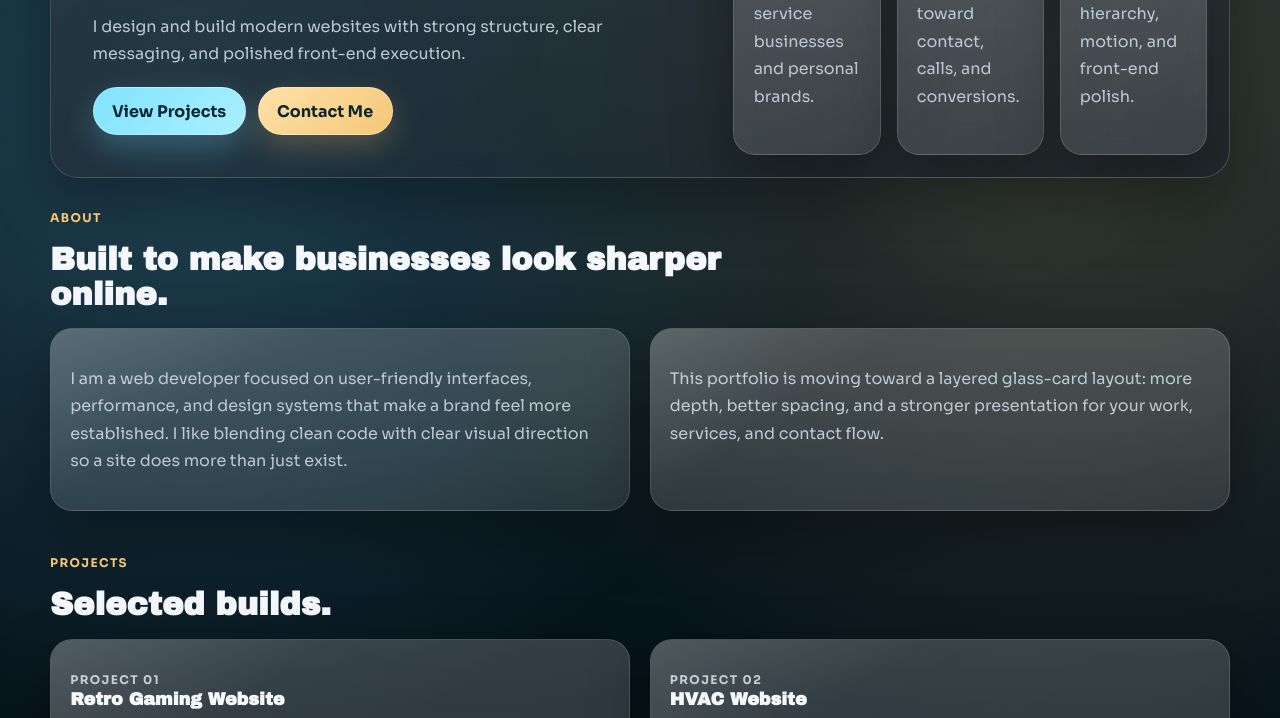
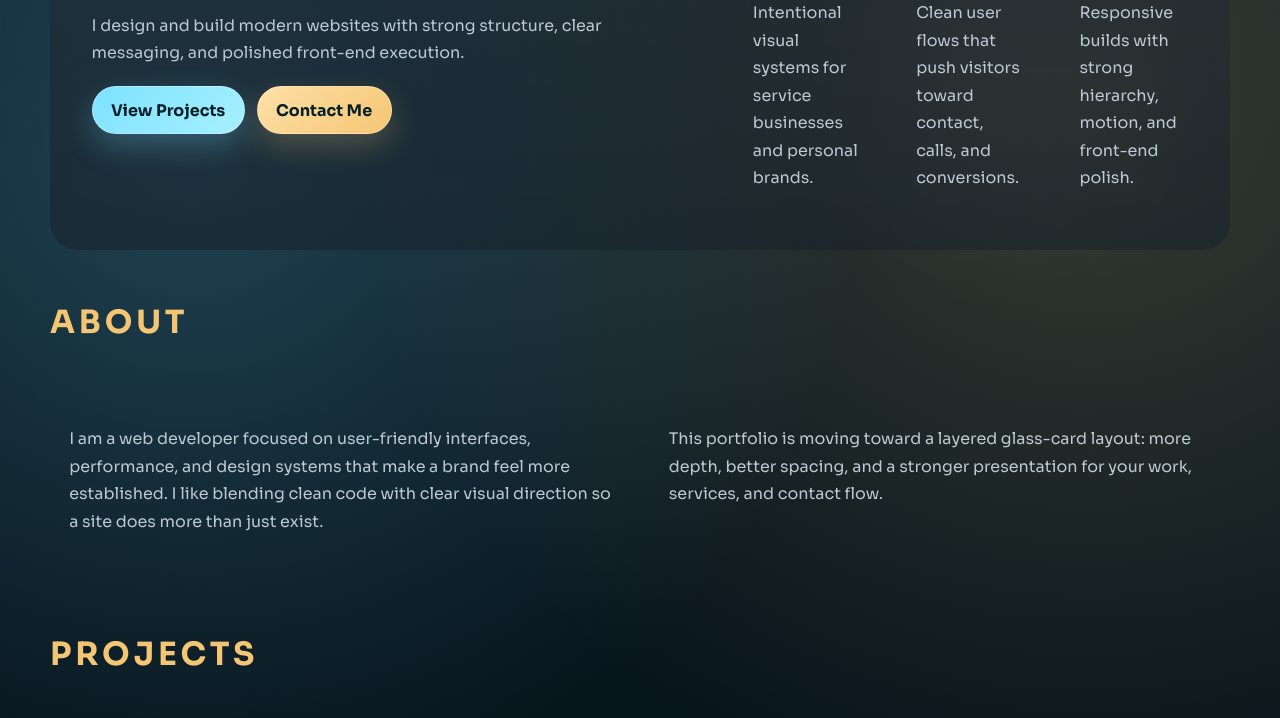
Before and after one commit to FaustinoLopez/Faustino-Lopez-Portfolio-Website, a plain HTML site: page index.html in a window 1280 px wide. Shown: the part 484-1202 px from the top of the page. Drawn offline with Linux system fonts and the light colour scheme.

Commit message:
remove unneeded lines

```diff
--- a/index.html
+++ b/index.html
@@ -70,7 +70,6 @@
       <section class="section-shell" id="about">
         <div class="section-heading">
           <p class="section-label">About</p>
-          <h3>Built to make businesses look sharper online.</h3>
         </div>
         <div class="section-card-grid section-card-grid-two">
           <article class="glass-card info-card">
@@ -89,7 +88,6 @@
       <section class="section-shell" id="projects">
         <div class="section-heading">
           <p class="section-label">Projects</p>
-          <h3>Selected builds.</h3>
         </div>
         <div class="section-card-grid section-card-grid-two">
           <article class="project-slot glass-card">
@@ -112,7 +110,6 @@
       <section class="section-shell" id="skills">
         <div class="section-heading">
           <p class="section-label">Skills</p>
-          <h3>Core tools and working style.</h3>
         </div>
         <div class="section-card-grid section-card-grid-three">
           <article class="glass-card info-card">
@@ -141,7 +138,6 @@
       <section class="section-shell" id="contact">
         <div class="section-heading">
           <p class="section-label">Contact</p>
-          <h3>Let's build something clean and effective.</h3>
         </div>
         <div class="section-card-grid contact-grid">
           <article class="glass-card glass-card-accent info-card">
--- a/styles.css
+++ b/styles.css
@@ -147,10 +147,7 @@
 .glass-panel,
 .glass-card {
   position: relative;
-  overflow: hidden;
-  border: 1px solid var(--line);
-  box-shadow: var(--shadow);
-  backdrop-filter: blur(20px);
+  overflow: visible;
 }
 
 .glass-panel::before,
@@ -158,7 +155,6 @@
   content: "";
   position: absolute;
   inset: 0;
-  background: linear-gradient(145deg, rgba(255, 255, 255, 0.16), rgba(255, 255, 255, 0.03) 30%, rgba(255, 255, 255, 0.02) 70%, transparent);
   pointer-events: none;
 }
 
@@ -168,15 +164,15 @@
 }
 
 .glass-card {
-  border-radius: var(--radius-sm);
-  background: linear-gradient(180deg, rgba(255, 255, 255, 0.09), rgba(255, 255, 255, 0.04)), var(--card);
+  border: 0;
+  border-radius: 0;
+  box-shadow: none;
+  backdrop-filter: none;
+  background: transparent;
 }
 
 .glass-card-accent {
-  background:
-    radial-gradient(circle at top left, rgba(121, 216, 255, 0.18), transparent 42%),
-    linear-gradient(180deg, rgba(255, 255, 255, 0.12), rgba(255, 255, 255, 0.03)),
-    var(--card-strong);
+  background: transparent;
 }
 
 .hero,
@@ -235,7 +231,7 @@
 .contact-form label {
   text-transform: uppercase;
   letter-spacing: 0.12em;
-  font-size: 0.75rem;
+  font-size: 2rem;
   font-weight: 700;
 }
 
@@ -346,7 +342,7 @@
 
 h3 {
   font-family: "Archivo Black", sans-serif;
-  font-size: clamp(1.4rem, 3vw, 2rem);
+  font-size: clamp(0.75rem, 1vw, 3rem);
   line-height: 1.08;
 }
 
```
